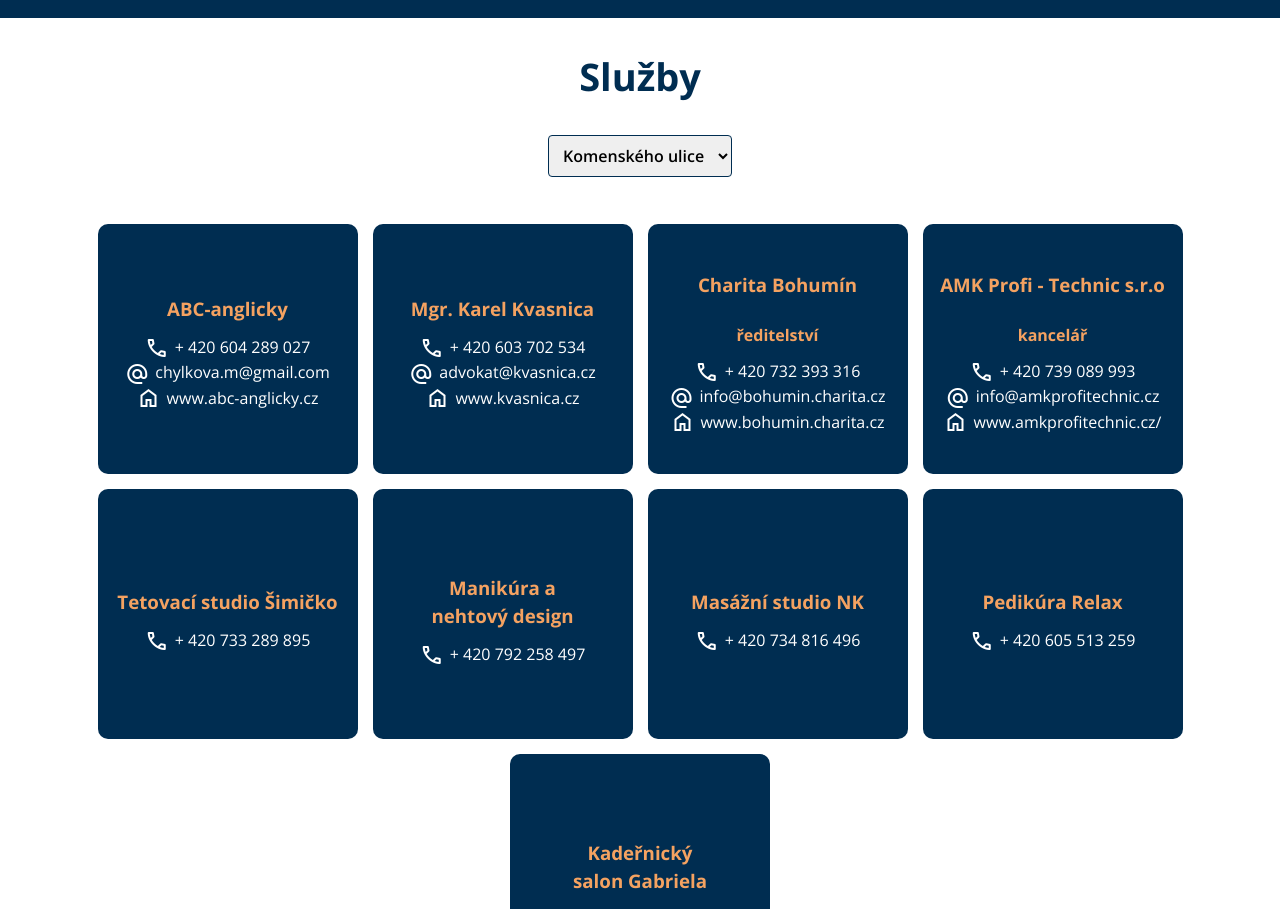
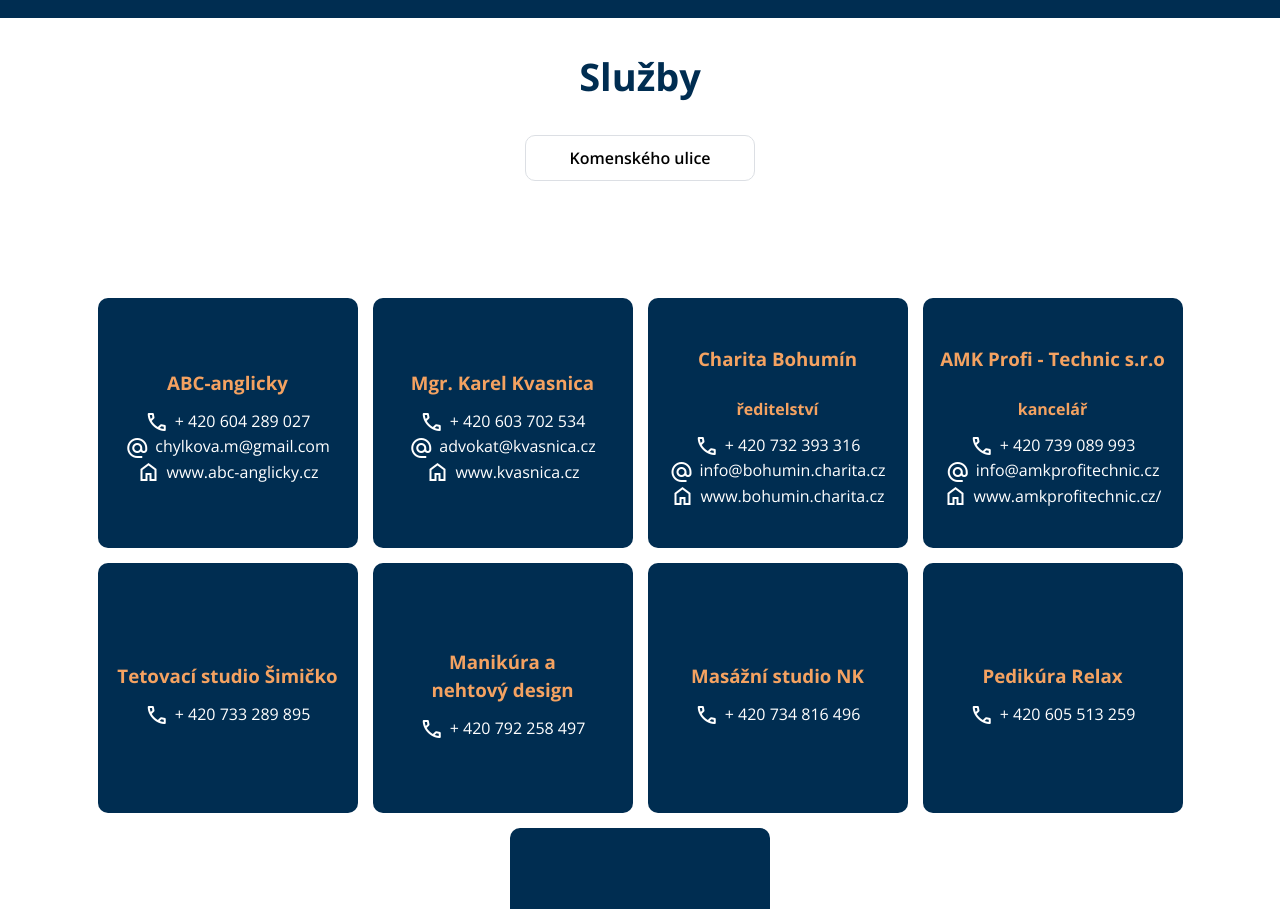
Before and after one commit to MichaelaKrakowka/komercni-centrum, a React (Create React App) app: page / in a window 1280 px wide. Shown: the part 900-1809 px from the top of the page. Built offline with nearby package versions, Linux system fonts and the light colour scheme.

Commit message:
working on select root

```diff
--- a/package.json
+++ b/package.json
@@ -5,6 +5,7 @@
   "dependencies": {
     "@radix-ui/react-dialog": "^1.1.14",
     "@radix-ui/react-icons": "^1.3.2",
+    "@radix-ui/react-select": "^2.2.5",
     "@radix-ui/react-visually-hidden": "^1.2.3",
     "@testing-library/dom": "^10.4.0",
     "@testing-library/jest-dom": "^6.6.3",
--- a/src/App.js
+++ b/src/App.js
@@ -1,7 +1,7 @@
 import React from "react";
 import { Header } from "./components/Header";
 import { MainSection } from "./components/MainSection";
-import { Footer } from "./components/Footer";
+// import { Footer } from "./components/Footer";
 
 export const App = () => {
   return (
--- a/src/components/Services.css
+++ b/src/components/Services.css
@@ -22,10 +22,34 @@
   margin-bottom: 32px;
 }
 
-.building {
-  min-width: 150px;
+/* minimalistický styling */
+.rselect_trigger {
+  min-width: 230px;
+  margin-bottom: 70px;
+  padding: 10px 12px;
+  border: 1px solid #dcdfe4;
+  border-radius: 10px;
+  background: #fff;
   font-weight: 600;
-  padding: 8px 10px;
-  border-radius: 4px;
-  border: 1px solid #002d51;
+  cursor: pointer;
 }
+.rselect_content {
+  background: #fff;
+  min-width: 230px;
+  border: 1px solid #e9ecef;
+  border-radius: 12px;
+  box-shadow: 0 10px 30px rgba(0, 0, 0, 0.1);
+}
+.rselect_viewport {
+  padding: 6px;
+}
+.rselect_item {
+  padding: 10px 12px;
+  border-radius: 8px;
+  cursor: pointer;
+  color: #002d51;
+}
+.rselect_item[data-highlighted] {
+  background: #f1f5f9;
+  outline: none;
+}
--- a/src/components/Services.js
+++ b/src/components/Services.js
@@ -3,6 +3,7 @@
 import { CompanyCard } from "./CompanyCard";
 import { companies } from "../data/companies";
 import { RevealSection } from "./RevealSection";
+import * as Select from "@radix-ui/react-select"; //filtrovani budov
 
 export const Services = () => {
   const [building, setBuilding] = React.useState("Komenskeho");
@@ -16,13 +17,26 @@
       <RevealSection>
         <h2 className="secondary_heading fade_item delay_0">Služby</h2>
         <div className="buildings_filter">
-          <select
-            className="building"
-            value={building}
-            onChange={(company) => setBuilding(company.target.value)}>
-            <option value="Komenskeho">Komenského ulice</option>
-            <option value="Kostelni">Kostelní ulice</option>
-          </select>
+          <Select.Root value={building} onValueChange={setBuilding}>
+            <Select.Trigger className="rselect_trigger" aria-label="Budova">
+              <Select.Value />
+            </Select.Trigger>
+            <Select.Portal>
+              <Select.Content
+                className="rselect_content"
+                position="popper" //nastavi, aby se mi menu zobrazovalo bud nahore nebo dole, podle toho kde je misto
+                sideOffset={6}>
+                <Select.Viewport className="rselect_viewport">
+                  <Select.Item className="rselect_item" value="Komenskeho">
+                    <Select.ItemText>Komenského ulice</Select.ItemText>
+                  </Select.Item>
+                  <Select.Item className="rselect_item" value="Kostelni">
+                    <Select.ItemText>Kostelní ulice</Select.ItemText>
+                  </Select.Item>
+                </Select.Viewport>
+              </Select.Content>
+            </Select.Portal>
+          </Select.Root>
         </div>
 
         <div className="company_cards ">
```
Also changed, not shown: 1 other file (tests, documents, lock files or other folders).
